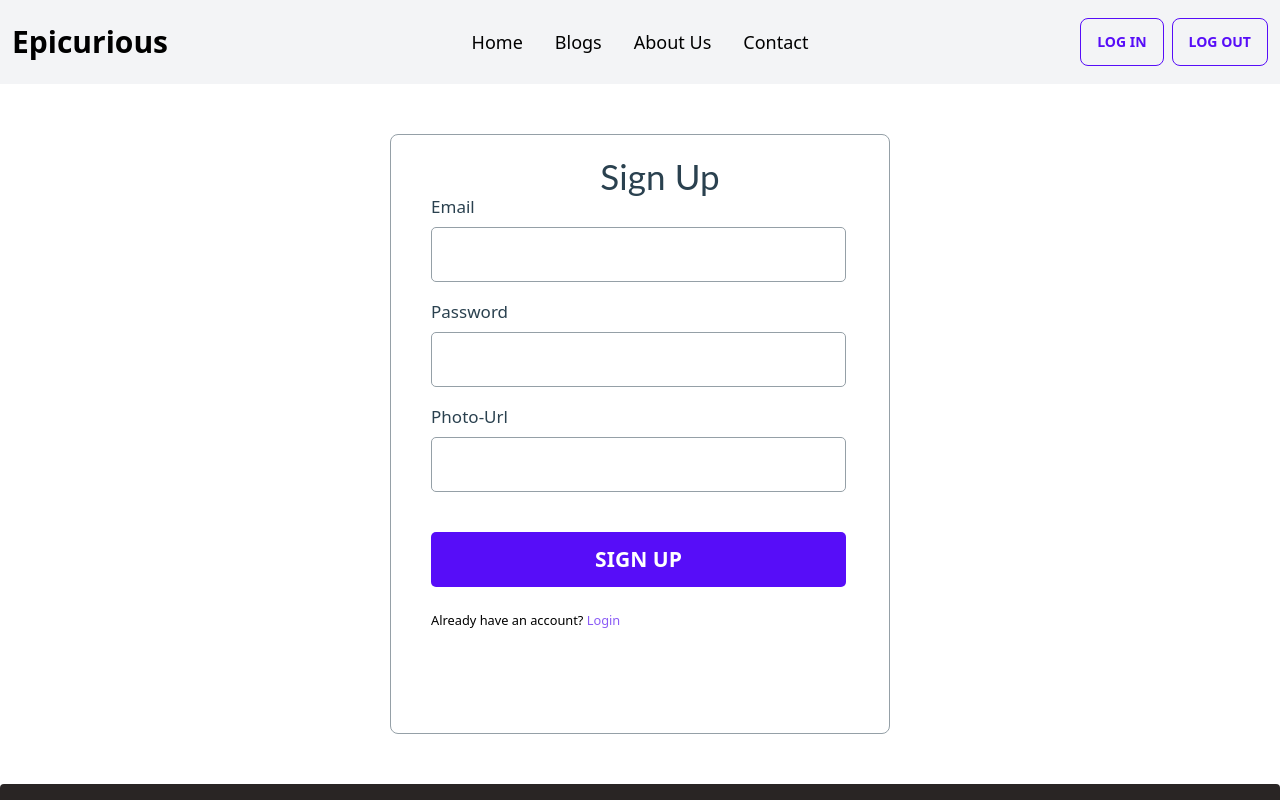
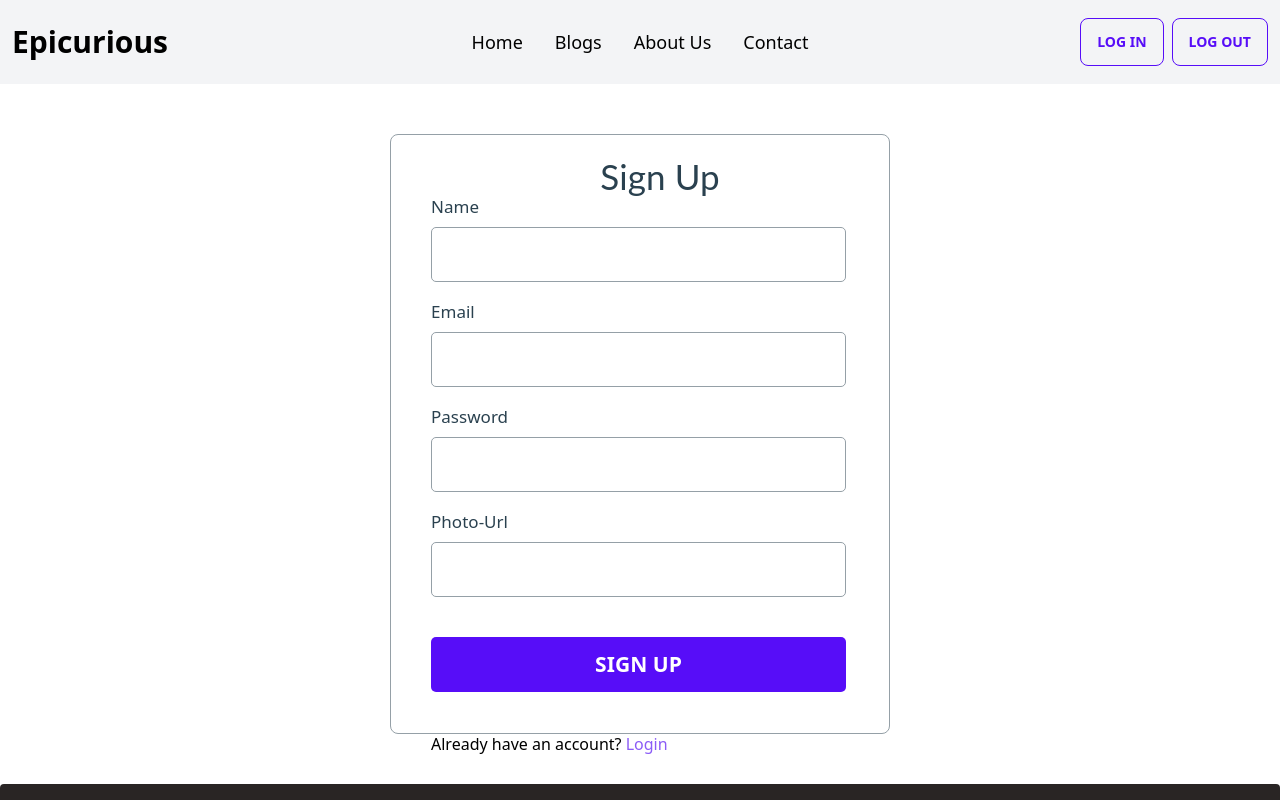
Before and after one commit to wahidgoni17/Assignment-10-client-side, a React (Vite) app: page /register in a window 1280 px wide. Shown: the top 800 px of the page. Built offline with nearby package versions, Linux system fonts and the light colour scheme.

Commit message:
form modified

```diff
--- a/src/Components/Layouts/Login&Register/Login/Login.jsx
+++ b/src/Components/Layouts/Login&Register/Login/Login.jsx
@@ -24,7 +24,7 @@ const Login = () => {
                 </div>
                 <input className='btn-submit mb-5 btn btn-primary' type="submit" value="Login" />
             </form>
-            <p><small>New to Epicurious? <Link className='text-violet-500' to="/register">Create New Account</Link></small></p>
+            <p>New to Epicurious? <Link className='text-violet-500' to="/register">Create New Account</Link></p>
         </div>
         </div>
     );
--- a/src/Components/Layouts/Login&Register/Register/Register.jsx
+++ b/src/Components/Layouts/Login&Register/Register/Register.jsx
@@ -1,11 +1,15 @@
-import React from 'react';
-import { Link } from 'react-router-dom';
+import React from "react";
+import { Link } from "react-router-dom";
 
 const Register = () => {
-    return (
-        <div className="form-container">
+  return (
+    <div className="form-container">
       <h2 className="form-title">Sign Up</h2>
       <form>
+        <div className="form-control">
+          <label htmlFor="name">Name</label>
+          <input type="text" name="name" id="name" required />
+        </div>
         <div className="form-control">
           <label htmlFor="email">Email</label>
           <input type="email" name="email" id="s-email" required />
@@ -18,16 +22,21 @@ const Register = () => {
           <label htmlFor="photo-url">Photo-Url</label>
           <input type="text" name="Photo-Url" id="confirm" required />
         </div>
-        <input className="btn-submit mb-5 btn btn-primary" type="submit" value="Sign Up" />
+        <input
+          className="btn-submit mb-5 btn btn-primary"
+          type="submit"
+          value="Sign Up"
+        />
       </form>
-      <p>
-        <small>
-          Already have an account? <Link className='text-violet-500' to="/login">Login</Link>
-        </small>
+      <p className="my-5">
+        Already have an account?{" "}
+        <Link className="text-violet-500" to="/login">
+          Login
+        </Link>
       </p>
       {/* <p className="text-error">{error}</p> */}
     </div>
-    );
+  );
 };
 
 export default Register;
```
